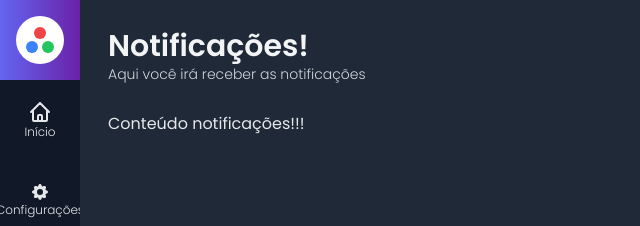
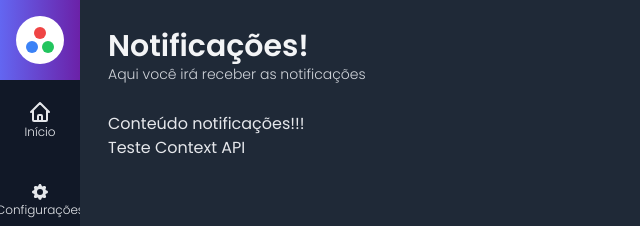
Before and after one commit to AbiezerSidonioJoseOdanacaJunior/bibi-admin, a Next.js app: page /notificacoes in a window 1280 px wide. Shown: the top 226 px of the page, without its empty margins (0-640 px from the left). Built offline with nearby package versions, Linux system fonts and the light colour scheme.

Commit message:
Context API #1

```diff
--- /dev/null
+++ b/data/context/AppContext.tsx
@@ -0,0 +1,18 @@
+import { createContext } from "react";
+
+const AppContext = createContext({
+    nome: null
+})
+
+export function AppProvider(props) {
+    return (
+        <AppContext.Provider value={{
+            nome: 'Teste Context API'
+        }}>
+            {props.children}
+
+        </AppContext.Provider>
+    )
+}
+
+export default AppContext
--- /dev/null
+++ b/data/hook/useAppData.ts
@@ -0,0 +1,7 @@
+import { useContext } from "react";
+import AppContext from "../context/AppContext";
+
+
+const useAppData = () => useContext(AppContext)
+
+export default useAppData
--- a/pages/_app.tsx
+++ b/pages/_app.tsx
@@ -1,7 +1,12 @@
+import AppContext, { AppProvider } from '../data/context/AppContext'
 import '../styles/globals.css'
 
 function MyApp({ Component, pageProps }) {
-  return <Component {...pageProps} />
+  return (
+    <AppProvider>
+       <Component {...pageProps} />
+    </AppProvider>
+  )
 }
 
 export default MyApp
--- a/pages/notificacoes.tsx
+++ b/pages/notificacoes.tsx
@@ -1,9 +1,14 @@
 import Layout from "../components/template/Layout";
+import useAppData from "../data/hook/UseAppData";
 
 export default function Notificacoes() {
+    const dados = useAppData()
+
     return(
         <Layout titulo="Notificações!" subtitulo="Aqui você irá receber as notificações">
+
             <h3>Conteúdo notificações!!!</h3>
+            <h3>{dados.nome}</h3>
         </Layout>
     )
 }
```
